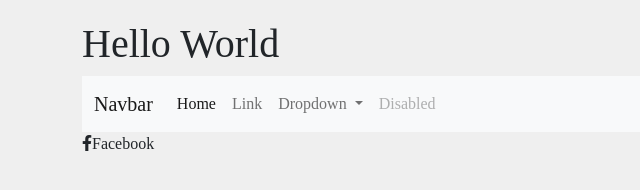
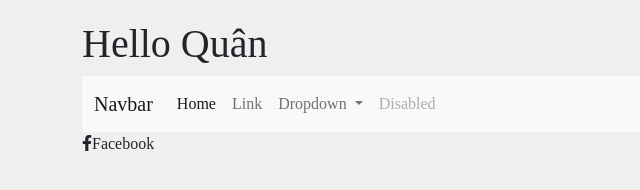
Before and after one commit to quan200699/demo-git-c02, a plain HTML site: page index.html in a window 1280 px wide. Shown: the full height of the page, 0-640 px from the left. Drawn offline with Linux system fonts and the light colour scheme.

Commit message:
demo conflict

```diff
--- a/index.html
+++ b/index.html
@@ -8,7 +8,7 @@
     <link rel="stylesheet" href="fontawesome-free/css/all.css">
 </head>
 <body class="container">
-<h1>Hello World</h1>
+<h1>Hello Quân</h1>
 <nav class="navbar navbar-expand-lg navbar-light bg-light">
     <div class="container-fluid">
         <a class="navbar-brand" href="#">Navbar</a>
```
